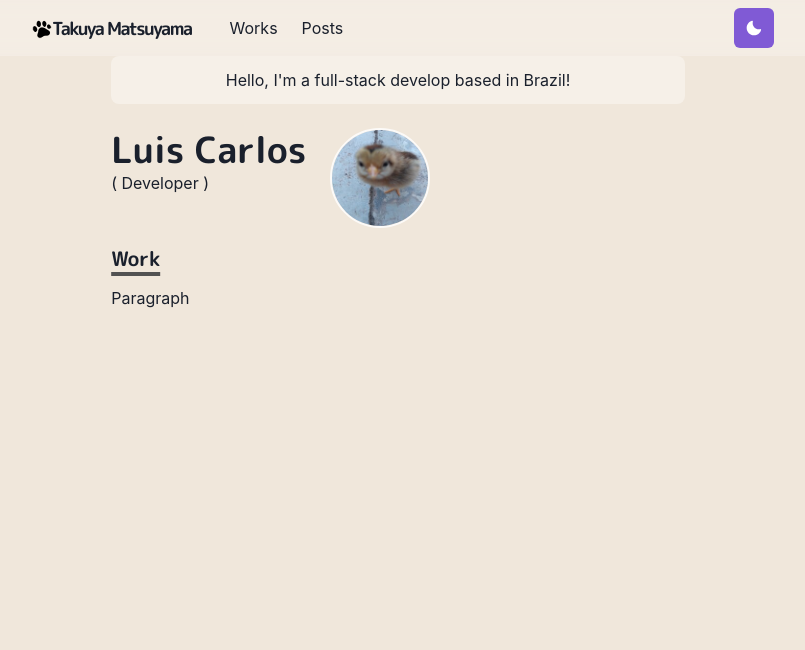
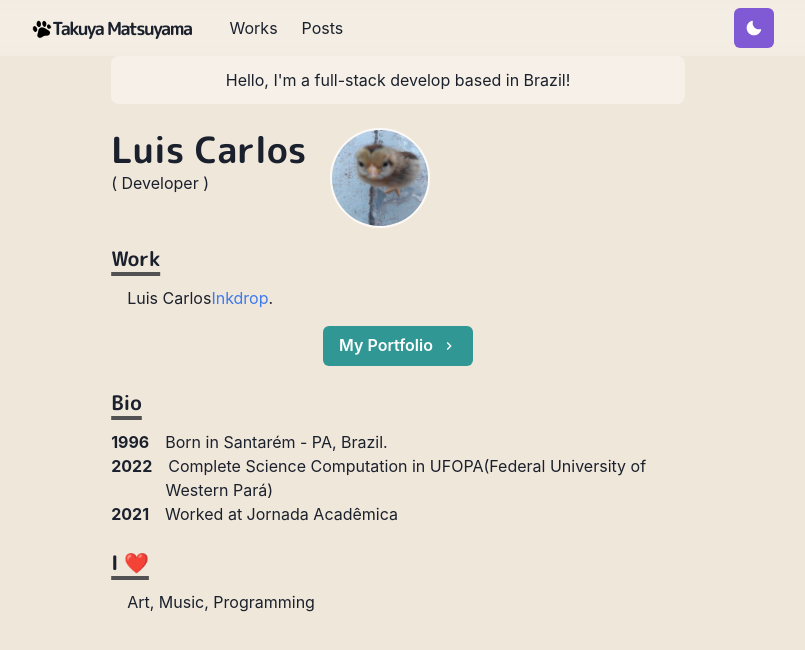
Before and after one commit to luiscns-alt/homepage-portfolio-website, a Next.js app: page / in a window 1280 px wide. Shown: the top 650 px of the page, without its empty margins (242-1047 px from the left). Built offline with nearby package versions, Linux system fonts and the light colour scheme.

Commit message:
[Feature] Adiconado seção Bio.

```diff
--- /dev/null
+++ b/components/bio.js
@@ -0,0 +1,11 @@
+import { Box } from '@chakra-ui/react'
+import styled from '@emotion/styled'
+
+export const BioSection = styled(Box)`
+  padding-left: 3.4em;
+  text-indent: -3.4em;
+`
+export const BioYear = styled.span`
+  font-weight: bold;
+  margin-right: 1rem;
+`
--- /dev/null
+++ b/components/paragraph.js
@@ -0,0 +1,8 @@
+import styled from '@emotion/styled'
+
+const Paragraph = styled.p`
+  text-align: justify;
+  text-indent: 1em;
+`
+
+export default Paragraph
--- a/pages/index.js
+++ b/pages/index.js
@@ -1,11 +1,17 @@
+import NextLink from 'next/link'
 import {
+  Button,
   Container,
   Box,
   Heading,
   Image,
+  Link,
   useColorModeValue
 } from '@chakra-ui/react'
+import Paragraph from '../components/paragraph'
 import Section from '../components/section'
+import { ChevronRightIcon } from '@chakra-ui/icons'
+import { BioSection, BioYear } from '../components/bio'
 
 const Page = () => {
   return (
@@ -49,7 +55,44 @@
         <Heading as="h3" variant="section-title">
           Work
         </Heading>
-        <p>Paragraph</p>
+        <Paragraph>
+          Luis Carlos
+          <NextLink href="/works/inkdrop">
+            <Link>Inkdrop</Link>
+          </NextLink>
+          .
+        </Paragraph>
+        <Box align="center" my={4}>
+          <NextLink href="/works">
+            <Button rightIcon={<ChevronRightIcon />} colorScheme="teal">
+              My Portfolio
+            </Button>
+          </NextLink>
+        </Box>
+      </Section>
+      <Section delay={0.2}>
+        <Heading as="h3" variant="section-title">
+          Bio
+        </Heading>
+        <BioSection>
+          <BioYear>1996</BioYear>
+          Born in Santarém - PA, Brazil.
+        </BioSection>
+        <BioSection>
+          <BioYear>2022</BioYear>
+          Complete Science Computation in UFOPA(Federal University of Western
+          Pará)
+        </BioSection>
+        <BioSection>
+          <BioYear>2021</BioYear>
+          Worked at Jornada Acadêmica
+        </BioSection>
+      </Section>
+      <Section delay={0.3}>
+        <Heading as="h3" variant="section-title">
+          I ❤️
+        </Heading>
+        <Paragraph>Art, Music, Programming</Paragraph>
       </Section>
     </Container>
   )
```
